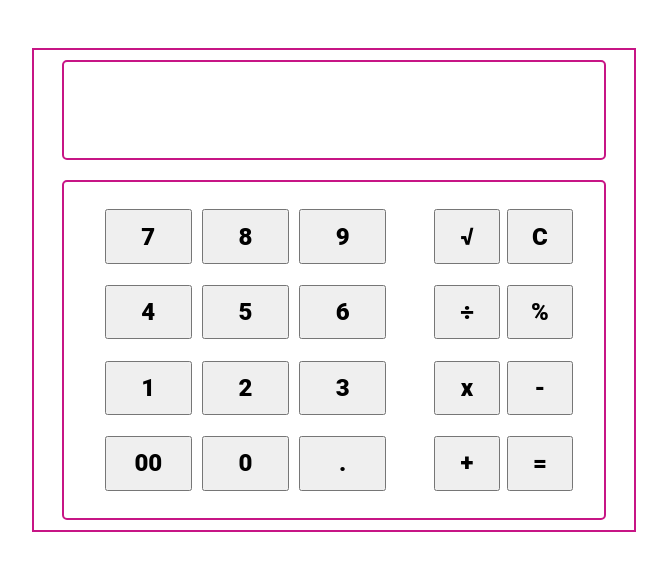
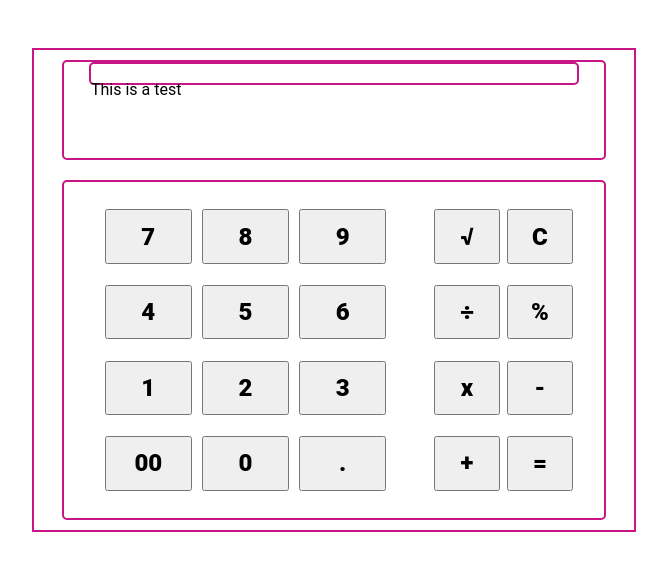
Before and after one commit to noOdin1/calculator_Odin, a plain HTML site: page index.html in a window 1280 px wide. Shown: the whole page, without its empty margins (306-973 px from the left). Drawn offline with Linux system fonts and the light colour scheme.

Commit message:
Added an inner div for the display

```diff
--- a/index.html
+++ b/index.html
@@ -13,6 +13,9 @@
         <!-- This will be the main calculator area-->
         <div class="display">
           <!-- This will be the display -->
+          <div class="operations display">
+            <p>This is a test</p>
+          </div>
         </div>
         <div class="input keys">
           <!-- This will house the keys -->
```
